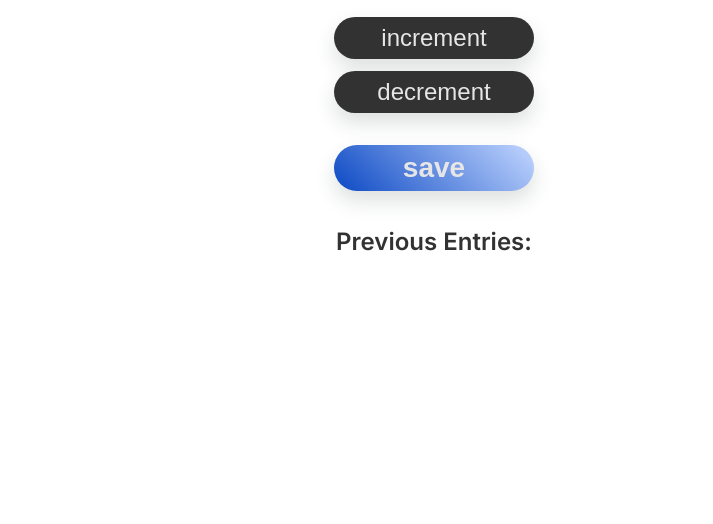
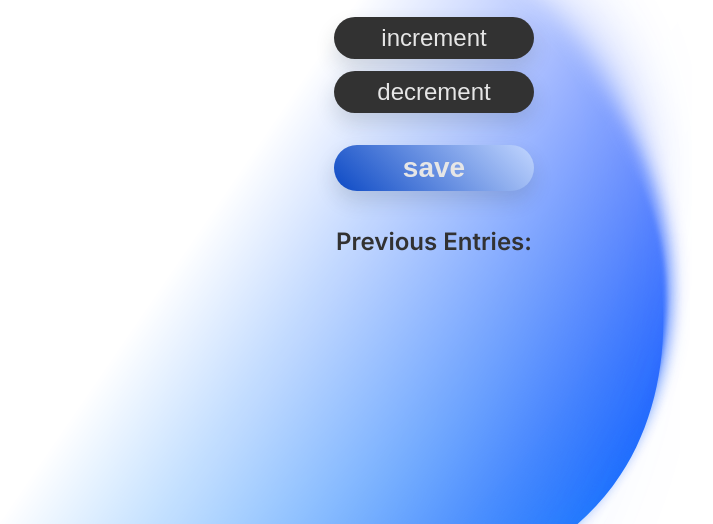
Before and after one commit to Lokendrakushwah12/Counter, a plain HTML site: page index.html in a window 1280 px wide. Shown: the part 276-800 px from the top of the page, without its empty margins (206-919 px from the left). Drawn offline with Linux system fonts and the light colour scheme.

Commit message:
Update style.css

```diff
--- a/style.css
+++ b/style.css
@@ -1,5 +1,5 @@
 body {
-    background-image: url("station.svg");
+    background-image: url("bg.svg");
     background-size: 100%;
     font-family: inter;
     text-align: center;
```
